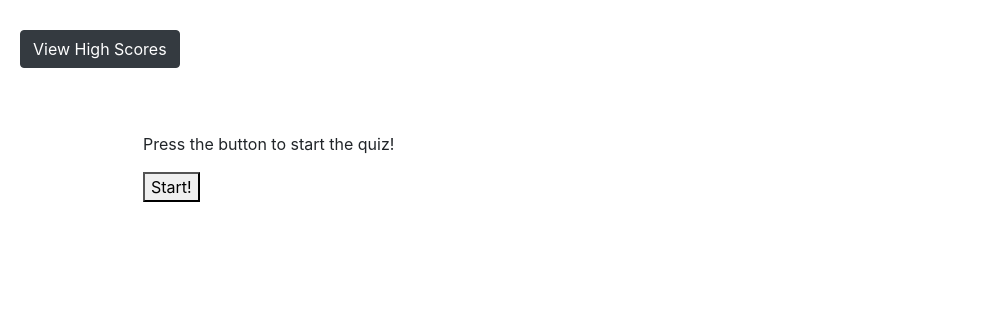
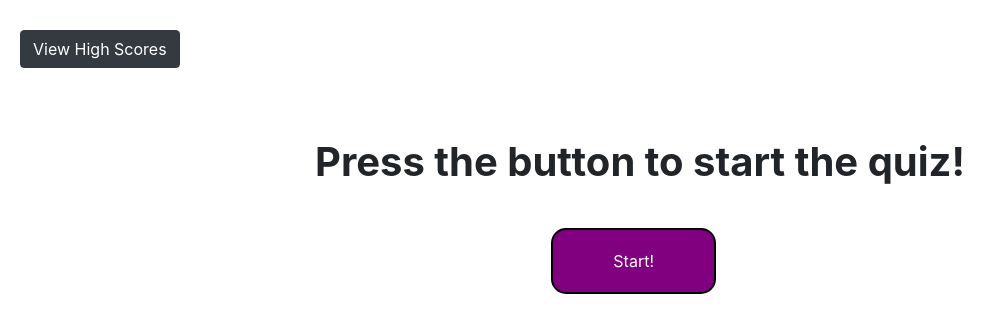
Before and after one commit to Gavin56/code-quiz, a plain HTML site: page index.html in a window 1280 px wide. Shown: the whole page, without its empty margins (0-1005 px from the left). Drawn offline with nearby package versions, Linux system fonts and the light colour scheme.

Commit message:
Edited CSS to make the quiz start page more aesthetically pleasing.

```diff
--- a/style.css
+++ b/style.css
@@ -10,6 +10,29 @@
     line-height: 60px;
     border-radius:15px;
     border: 2px solid black;
+}
+
+
+p {
+    /* font-family: Arial, sans-serif; */
+    font-size: 40px;
+    font-weight: bold;
+}
+
+#startButton {
+    float: left;
+    list-style: none;
+    text-align: center;
+    background-color: purple;
+    color: white;
+    margin-top: 20px;
+    margin-right: 30px;
+    margin-left: 42%;
+    width: 165px;
+    line-height: 60px;
+    border-radius:15px;
+    border: 2px solid black;
+
 }
 
 #gameOver {
@@ -42,7 +65,8 @@
 }
 
 .container {
-    margin: 5% 0 0 10%;
+    margin-top: 5%;
+    text-align: center;
 }
 
 .jumbotron {
```
